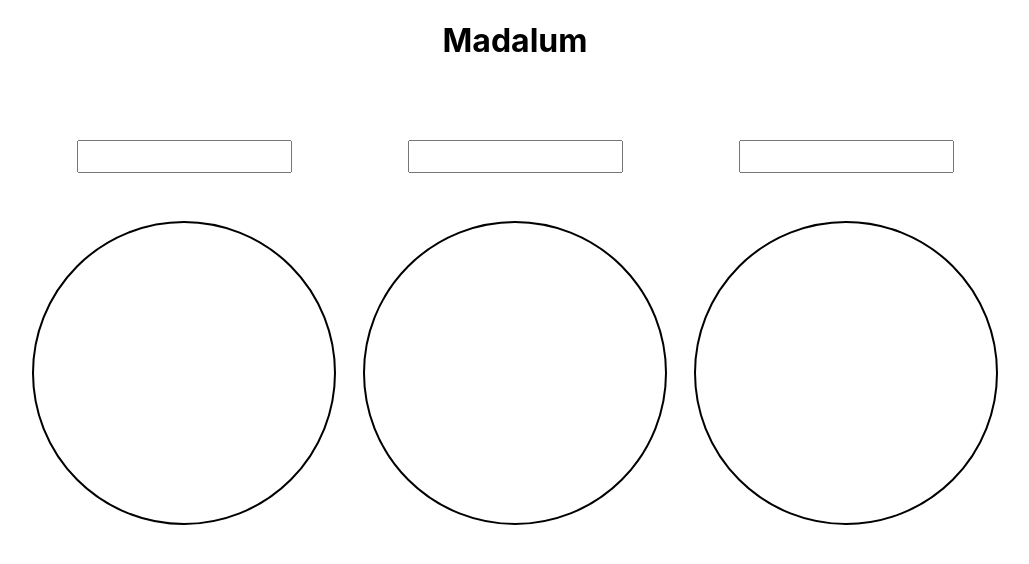
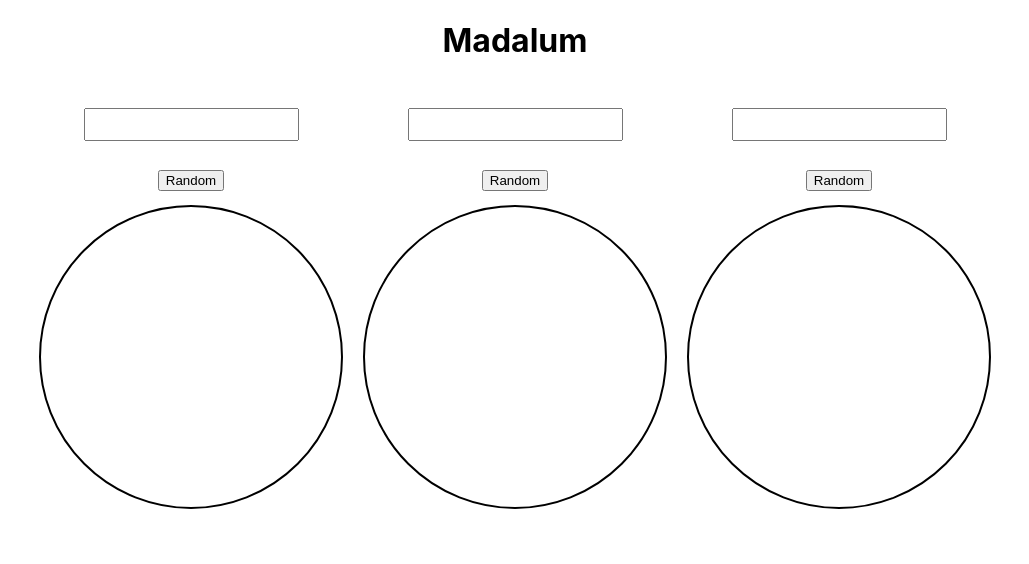
Before and after one commit to fabden/Mandabook-V1, a React (Create React App) app: page / in a window 1280 px wide. Shown: the top 564 px of the page, without its empty margins (125-1154 px from the left). Built offline with nearby package versions, Linux system fonts and the light colour scheme.

Commit message:
random fixe implementé

```diff
--- a/src/Mandalum/index.js
+++ b/src/Mandalum/index.js
@@ -4,11 +4,11 @@ import md5 from 'md5';
 import './styles.css';
 
 function Mandalum({mand}) {
-  //state input
+//state input
   const [stateval, setstateval] = useState({inputval:null,
     var1:0,var2:0,var3:0,var4:0,var5:0,var6:0,var7:0,var8:0,var9:0,var10:0,var11:0,var12:0,var13:0,var14:0,var15:0,var16:0});
 
-  //fonction input controlé
+//fonction input controlé
   const onchangeinput = (e) =>{
     const monb= md5(e.target.value);
     setstateval({...stateval,
@@ -31,14 +31,39 @@ function Mandalum({mand}) {
       var16:parseInt(monb.slice(30,32),16).toString(8),
     });
 
-  //reinisialise les varaibles si input vide
+//reinisialise les varaibles si input vide
     if(e.target.value===""){
       setstateval({inputval:null,
     var1:0,var2:0,var3:0,var4:0,var5:0,var6:0,var7:0,var8:0,var9:0,var10:0,var11:0,var12:0,var13:0,var14:0,var15:0,var16:0});
-
     };}
 
+//fonction randomfixe
+const randomfixe = ()=>{
+  setstateval({...stateval,
+    var1:Math.floor(Math.random()*255),
+    var2:Math.floor(Math.random()*255),
+    var3:Math.floor(Math.random()*255),
+    var4:Math.floor(Math.random()*255),
+    var5:Math.floor(Math.random()*255),
+    var6:Math.floor(Math.random()*255),
+    var7:Math.floor(Math.random()*255),
+    var8:Math.floor(Math.random()*255),
+    var9:Math.floor(Math.random()*255),
+    var10:Math.floor(Math.random()*255),
+    var11:Math.floor(Math.random()*255),
+    var12:Math.floor(Math.random()*255),
+    var13:Math.floor(Math.random()*255),
+    var14:Math.floor(Math.random()*255),
+    var15:Math.floor(Math.random()*255),
+    var16:Math.floor(Math.random()*255),
+  });
+}
 
+//random animation
+
+const randommove = ()=>{
+
+}
 
 
     return (
@@ -48,49 +73,49 @@ function Mandalum({mand}) {
           <g id={`line`+mand+`1`}>
             <path d={`M `+stateval.var1+`,`+stateval.var2+` C `+stateval.var3+`,`+stateval.var4+` `+stateval.var5+`,`+stateval.var6+` `+stateval.var7+`,`+stateval.var8} />
             <path d={`M `+stateval.var9+`,`+stateval.var10+` C `+stateval.var11+`,`+stateval.var12+` `+stateval.var13+`,`+stateval.var14+` `+stateval.var15+`,`+stateval.var16}/>
-        </g>
-        <g id={`line`+mand+`2`}>
-            <path d={`M `+stateval.var10+`,`+stateval.var1+` C `+stateval.var11+`,`+stateval.var12+` `+stateval.var13+`,`+stateval.var14+` `+stateval.var15+`,`+stateval.var16} />
+            <path d={`M `+stateval.var16+`,`+stateval.var15+` C `+stateval.var14+`,`+stateval.var13+` `+stateval.var12+`,`+stateval.var11+` `+stateval.var1+`,`+stateval.var10} />
+
         </g>
         </defs>
         </svg>
         <input onChange={(e)=>onchangeinput(e)} ></input>
+        <button onClick={randomfixe}> Random </button>
         <svg  className="mandalaDisplay" >
             <use xlinkHref={`#line`+mand+`1`} className="rotation" style={{transform:`rotate(0deg)`}} />
-            <use xlinkHref={`#line`+mand+`2`} className="rotation" style={{transform:`rotate(10deg)`}} />
+            <use xlinkHref={`#line`+mand+`1`} className="rotation" style={{transform:`rotate(10deg)`}} />
             <use xlinkHref={`#line`+mand+`1`} className="rotation" style={{transform:`rotate(20deg)`}} />
-            <use xlinkHref={`#line`+mand+`2`} className="rotation" style={{transform:`rotate(30deg)`}} />
+            <use xlinkHref={`#line`+mand+`1`} className="rotation" style={{transform:`rotate(30deg)`}} />
             <use xlinkHref={`#line`+mand+`1`} className="rotation" style={{transform:`rotate(40deg)`}} />
-            <use xlinkHref={`#line`+mand+`2`} className="rotation" style={{transform:`rotate(50deg)`}} />
+            <use xlinkHref={`#line`+mand+`1`} className="rotation" style={{transform:`rotate(50deg)`}} />
             <use xlinkHref={`#line`+mand+`1`} className="rotation" style={{transform:`rotate(60deg)`}} />
-            <use xlinkHref={`#line`+mand+`2`} className="rotation" style={{transform:`rotate(70deg)`}} />
+            <use xlinkHref={`#line`+mand+`1`} className="rotation" style={{transform:`rotate(70deg)`}} />
             <use xlinkHref={`#line`+mand+`1`} className="rotation" style={{transform:`rotate(80deg)`}} />
-            <use xlinkHref={`#line`+mand+`2`} className="rotation" style={{transform:`rotate(90deg)`}} />
+            <use xlinkHref={`#line`+mand+`1`} className="rotation" style={{transform:`rotate(90deg)`}} />
             <use xlinkHref={`#line`+mand+`1`} className="rotation" style={{transform:`rotate(100deg)`}} />
-            <use xlinkHref={`#line`+mand+`2`} className="rotation" style={{transform:`rotate(110deg)`}} />
+            <use xlinkHref={`#line`+mand+`1`} className="rotation" style={{transform:`rotate(110deg)`}} />
             <use xlinkHref={`#line`+mand+`1`} className="rotation" style={{transform:`rotate(120deg)`}} />
-            <use xlinkHref={`#line`+mand+`2`} className="rotation" style={{transform:`rotate(130deg)`}} />
+            <use xlinkHref={`#line`+mand+`1`} className="rotation" style={{transform:`rotate(130deg)`}} />
             <use xlinkHref={`#line`+mand+`1`} className="rotation" style={{transform:`rotate(140deg)`}} />
-            <use xlinkHref={`#line`+mand+`2`} className="rotation" style={{transform:`rotate(150deg)`}} />
-            <use xlinkHref={`#line`+mand+`2`} className="rotation" style={{transform:`rotate(160deg)`}} />
+            <use xlinkHref={`#line`+mand+`1`} className="rotation" style={{transform:`rotate(150deg)`}} />
+            <use xlinkHref={`#line`+mand+`1`} className="rotation" style={{transform:`rotate(160deg)`}} />
             <use xlinkHref={`#line`+mand+`1`} className="rotation" style={{transform:`rotate(170deg)`}} />
-            <use xlinkHref={`#line`+mand+`2`} className="rotation" style={{transform:`rotate(180deg)`}} />
+            <use xlinkHref={`#line`+mand+`1`} className="rotation" style={{transform:`rotate(180deg)`}} />
             <use xlinkHref={`#line`+mand+`1`} className="rotation" style={{transform:`rotate(190deg)`}} />
-            <use xlinkHref={`#line`+mand+`2`} className="rotation" style={{transform:`rotate(200deg)`}} />
+            <use xlinkHref={`#line`+mand+`1`} className="rotation" style={{transform:`rotate(200deg)`}} />
             <use xlinkHref={`#line`+mand+`1`} className="rotation" style={{transform:`rotate(210deg)`}} />
-            <use xlinkHref={`#line`+mand+`2`} className="rotation" style={{transform:`rotate(220deg)`}} />
+            <use xlinkHref={`#line`+mand+`1`} className="rotation" style={{transform:`rotate(220deg)`}} />
             <use xlinkHref={`#line`+mand+`1`} className="rotation" style={{transform:`rotate(230deg)`}} />
-            <use xlinkHref={`#line`+mand+`2`} className="rotation" style={{transform:`rotate(240deg)`}} />
+            <use xlinkHref={`#line`+mand+`1`} className="rotation" style={{transform:`rotate(240deg)`}} />
             <use xlinkHref={`#line`+mand+`1`} className="rotation" style={{transform:`rotate(250deg)`}} />
-            <use xlinkHref={`#line`+mand+`2`} className="rotation" style={{transform:`rotate(260deg)`}} />
+            <use xlinkHref={`#line`+mand+`1`} className="rotation" style={{transform:`rotate(260deg)`}} />
             <use xlinkHref={`#line`+mand+`1`} className="rotation" style={{transform:`rotate(270deg)`}} />
-            <use xlinkHref={`#line`+mand+`2`} className="rotation" style={{transform:`rotate(280deg)`}} />
+            <use xlinkHref={`#line`+mand+`1`} className="rotation" style={{transform:`rotate(280deg)`}} />
             <use xlinkHref={`#line`+mand+`1`} className="rotation" style={{transform:`rotate(290deg)`}} />
-            <use xlinkHref={`#line`+mand+`2`} className="rotation" style={{transform:`rotate(300deg)`}} />
+            <use xlinkHref={`#line`+mand+`1`} className="rotation" style={{transform:`rotate(300deg)`}} />
             <use xlinkHref={`#line`+mand+`1`} className="rotation" style={{transform:`rotate(310deg)`}} />
-            <use xlinkHref={`#line`+mand+`2`} className="rotation" style={{transform:`rotate(320deg)`}} />
+            <use xlinkHref={`#line`+mand+`1`} className="rotation" style={{transform:`rotate(320deg)`}} />
             <use xlinkHref={`#line`+mand+`1`} className="rotation" style={{transform:`rotate(330deg)`}} />
-            <use xlinkHref={`#line`+mand+`2`} className="rotation" style={{transform:`rotate(340deg)`}} />
+            <use xlinkHref={`#line`+mand+`1`} className="rotation" style={{transform:`rotate(340deg)`}} />
             <use xlinkHref={`#line`+mand+`1`} className="rotation" style={{transform:`rotate(350deg)`}} />
         </svg>
       </div>
--- a/src/Mandalum/styles.css
+++ b/src/Mandalum/styles.css
@@ -25,10 +25,13 @@ path {fill : none ;
     margin:10px;
 }
 input{
-    margin: 3em;
+    margin: 1em;
     height: 1.7em;
     font-size: 1em;
 }
 .svgmettre{
     display: none;
 }
+button{
+    margin: 1em;
+}
```
